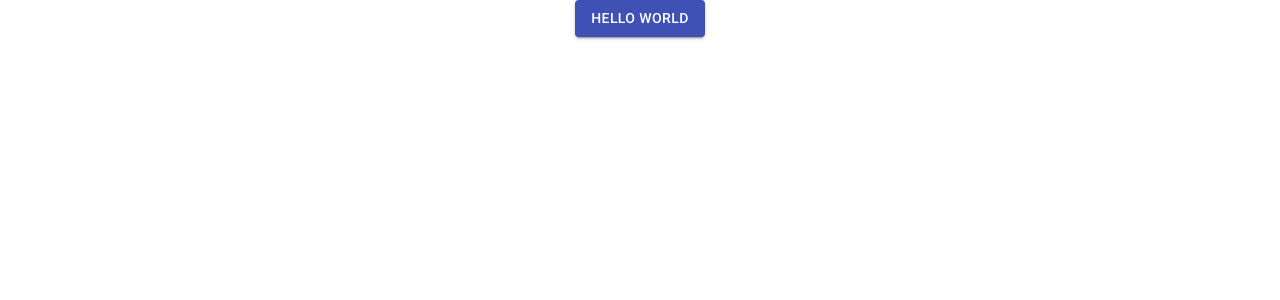
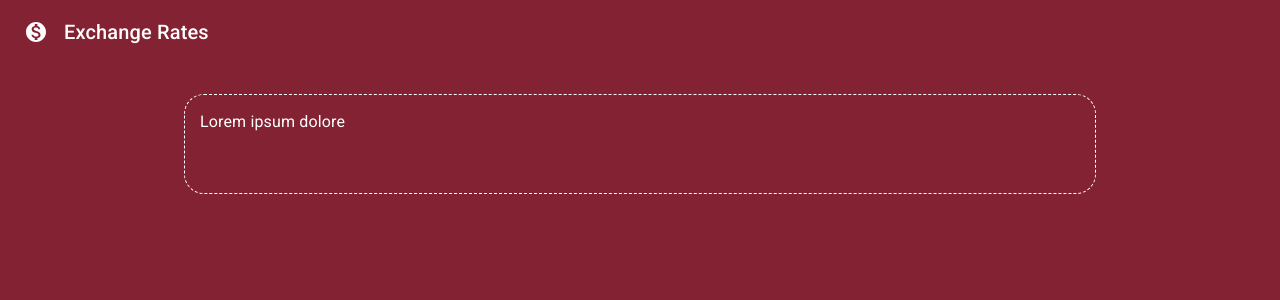
Before and after one commit to riandy-dimas/exchange-rates, a React (Create React App) app: page / in a window 1280 px wide. Shown: the top 300 px of the page. Built offline with nearby package versions, Linux system fonts and the light colour scheme.

Commit message:
ui: base layout

```diff
--- a/package.json
+++ b/package.json
@@ -4,6 +4,7 @@
   "private": true,
   "dependencies": {
     "@material-ui/core": "^4.8.3",
+    "@material-ui/icons": "^4.5.1",
     "@testing-library/jest-dom": "^4.2.4",
     "@testing-library/react": "^9.3.2",
     "@testing-library/user-event": "^7.1.2",
--- a/src/App.tsx
+++ b/src/App.tsx
@@ -1,15 +1,68 @@
 import React from 'react';
-import logo from './logo.svg';
 import './App.css';
 
-import Button from '@material-ui/core/Button';
+import {
+  Box,
+  Container,
+  Toolbar,
+  Typography
+} from '@material-ui/core';
+import {
+  createMuiTheme,
+  createStyles,
+  makeStyles,
+  ThemeProvider
+} from '@material-ui/core/styles';
+
+import { ElevationAppBar } from './components'
+
+const theme = createMuiTheme({
+  palette: {
+    primary: {
+      main: '#832232'
+    },
+    secondary: {
+      main: '#CE8964'
+    }
+  }
+})
+
+const useStyles = makeStyles(() =>
+  createStyles({
+    root: {
+      backgroundColor: theme.palette.primary.main,
+      flexGrow: 1,
+      height: '100vh',
+      color: theme.palette.primary.contrastText
+    },
+    container: {
+      backgroundColor: theme.palette.primary.main
+    },
+    box: {
+      height: '100px',
+      border: `1px dashed ${theme.palette.primary.contrastText}`,
+      borderRadius: '20px',
+      padding: '15px',
+      boxSizing: 'border-box',
+      margin: '30px 0',
+    },
+  })
+);
 
 const App: React.FC = () => {
+  const classes = useStyles();
+
   return (
-    <div className="App">
-      <Button variant="contained" color="primary">
-        Hello World
-      </Button>
+    <div className={classes.root}>
+      <ThemeProvider theme={theme}>
+        <ElevationAppBar title="Exchange Rates" />
+        <Toolbar />
+        <Container maxWidth="md" className={classes.container}>
+          <Typography component="div" className={classes.box}>
+            Lorem ipsum dolore
+          </Typography>
+        </Container>
+      </ThemeProvider>
     </div>
   );
 }
--- /dev/null
+++ b/src/components/ElevationAppBar.tsx
@@ -0,0 +1,50 @@
+import React from 'react'
+import {
+  AppBar,
+  Toolbar,
+  Typography
+} from '@material-ui/core';
+import {
+  createStyles,
+  makeStyles,
+  Theme,
+} from '@material-ui/core/styles';
+
+
+import MonetizationOnIcon from '@material-ui/icons/MonetizationOn';
+import { ElevationScroll } from './ElevationScroll'
+
+const useStyles = makeStyles((theme: Theme) =>
+  createStyles({
+    title: {
+      flexGrow: 1,
+    },
+    icon: {
+      marginRight: theme.spacing(2)
+    }
+  }),
+);
+
+type Props = {
+  /** Title of the AppBar */
+  title: string
+}
+
+const ElevationAppBar: React.FC<Props> = ({ title }) => {
+  const classes = useStyles()
+
+  return (
+    <ElevationScroll>
+      <AppBar>
+        <Toolbar>
+          <MonetizationOnIcon className={classes.icon} />
+          <Typography variant="h6" className={classes.title}>
+            { title }
+          </Typography>
+        </Toolbar>
+      </AppBar>
+    </ElevationScroll>
+  )
+}
+
+export { ElevationAppBar }
--- /dev/null
+++ b/src/components/ElevationScroll.ts
@@ -0,0 +1,21 @@
+import React from 'react';
+import useScrollTrigger from '@material-ui/core/useScrollTrigger';
+
+type Props = {
+  window?: () => Window
+  children: React.ReactElement
+}
+
+export function ElevationScroll(props: Props) {
+  const { children, window } = props;
+
+  const trigger = useScrollTrigger({
+    disableHysteresis: true,
+    threshold: 0,
+    target: window ? window() : undefined,
+  });
+
+  return React.cloneElement(children, {
+    elevation: trigger ? 4 : 0,
+  });
+}
--- /dev/null
+++ b/src/components/index.ts
@@ -0,0 +1 @@
+export { ElevationAppBar } from './ElevationAppBar'
```
Also changed, not shown: 1 other file (tests, documents, lock files or other folders).
